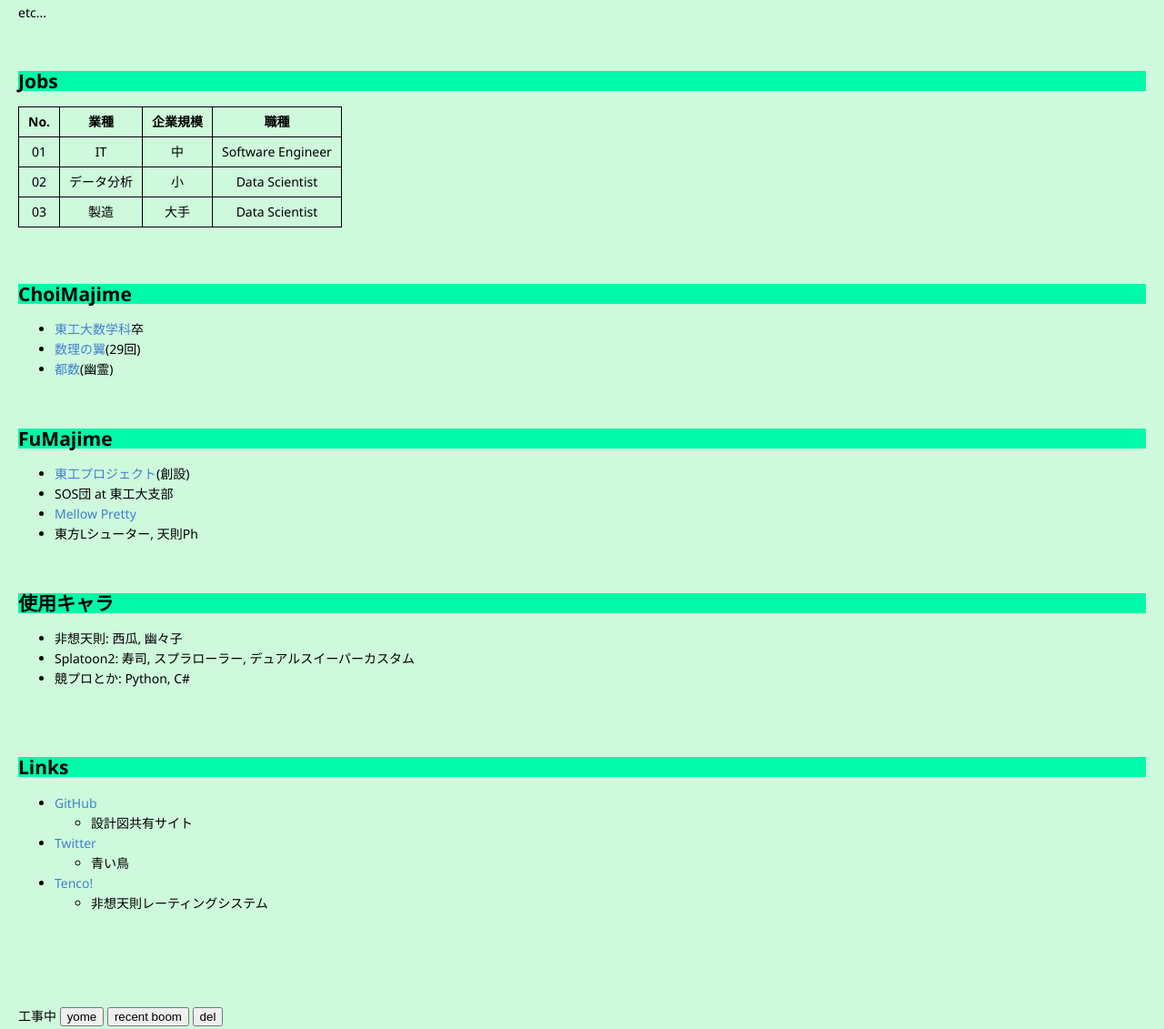
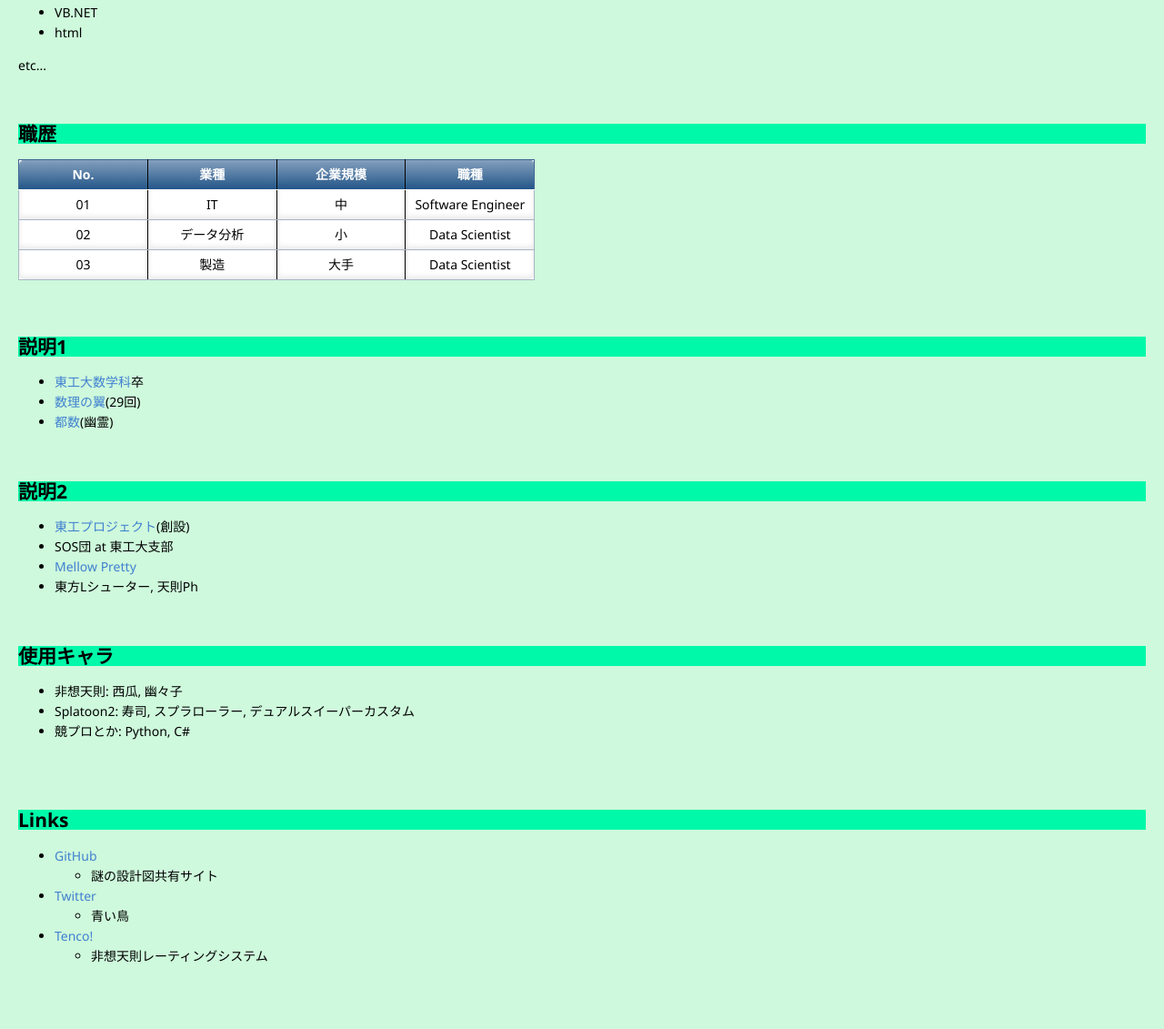
Before and after one commit to laplaciannin102/laplaciannin102.github.io, a plain HTML site: page for_twitter/index.html in a window 1280 px wide. Shown: the part 761-1892 px from the top of the page at 91% size. Drawn offline with Linux system fonts and the light colour scheme.

Commit message:
0923morning update

```diff
--- a/assets/css/for_twitter.css
+++ b/assets/css/for_twitter.css
@@ -7,5 +7,55 @@ h1, h2, h3 {
 }
 
 table, th, td {
+    background-color: white;
     border: 1.5px solid black;
 }
+
+
+table{
+    border-collapse:separate;
+    border-spacing: 0;
+  }
+
+  table th:first-child{
+    border-radius: 5px 0 0 0;
+  }
+
+  table th:last-child{
+    border-radius: 0 5px 0 0;
+    border-right: 1px solid #3c6690;
+  }
+
+  table th{
+    text-align: center;
+    color:white;
+    background: linear-gradient(#829ebc,#225588);
+    border-left: 1px solid #3c6690;
+    border-top: 1px solid #3c6690;
+    border-bottom: 1px solid #3c6690;
+    box-shadow: 0px 1px 1px rgba(255,255,255,0.3) inset;
+    width: 25%;
+    padding: 10px 0;
+  }
+
+  table td{
+    text-align: center;
+    border-left: 1px solid #a8b7c5;
+    border-bottom: 1px solid #a8b7c5;
+    border-top:none;
+    box-shadow: 0px -3px 5px 1px #eee inset;
+    width: 25%;
+    padding: 10px 0;
+  }
+
+  table td:last-child{
+    border-right: 1px solid #a8b7c5;
+  }
+
+  table tr:last-child td:first-child {
+    border-radius: 0 0 0 5px;
+  }
+
+  table tr:last-child td:last-child {
+    border-radius: 0 0 5px 0;
+  }
--- a/assets/css/root.css
+++ b/assets/css/root.css
@@ -7,5 +7,55 @@ h1, h2, h3 {
 }
 
 table, th, td {
+    background-color: white;
     border: 1.5px solid black;
 }
+
+
+table{
+    border-collapse:separate;
+    border-spacing: 0;
+  }
+
+  table th:first-child{
+    border-radius: 5px 0 0 0;
+  }
+
+  table th:last-child{
+    border-radius: 0 5px 0 0;
+    border-right: 1px solid #3c6690;
+  }
+
+  table th{
+    text-align: center;
+    color:white;
+    background: linear-gradient(#829ebc,#225588);
+    border-left: 1px solid #3c6690;
+    border-top: 1px solid #3c6690;
+    border-bottom: 1px solid #3c6690;
+    box-shadow: 0px 1px 1px rgba(255,255,255,0.3) inset;
+    width: 25%;
+    padding: 10px 0;
+  }
+
+  table td{
+    text-align: center;
+    border-left: 1px solid #a8b7c5;
+    border-bottom: 1px solid #a8b7c5;
+    border-top:none;
+    box-shadow: 0px -3px 5px 1px #eee inset;
+    width: 25%;
+    padding: 10px 0;
+  }
+
+  table td:last-child{
+    border-right: 1px solid #a8b7c5;
+  }
+
+  table tr:last-child td:first-child {
+    border-radius: 0 0 0 5px;
+  }
+
+  table tr:last-child td:last-child {
+    border-radius: 0 0 5px 0;
+  }
--- a/assets/js/for_twitter.js
+++ b/assets/js/for_twitter.js
@@ -14,7 +14,7 @@ function showRika() {
   var rika = "みぃ　 ＿＿＿＿_\n　　_／　　　　 ＼\n　／ ／ /　　＼＼ ヽ\n`/ //　/　 |　 ヽヽ|\n/ ｲ｜|｜ | | |｜| ||\n＼| Lヒ辷|_|_辷L|ノ|\n　Ｔ|､ｨ9ﾍ　　ｲ9ﾍ| ||\n　｜||ヒｿ 、 ヒｿ| ||\n　｜|ヽ　 ー　　| ||\n　｜|　＞ー―-イ| ||\n　｜|／＼{只}／`| ||\n　｜|∥　<ハ> 　| ||\n　｜|∥　｜｜ 　| ﾊ|"
 
   aa_obj.innerText = rika;
-  aa_obj.style = "background-color:black;color:white;padding:20px;"
+  aa_obj.style = "background-color:blue;color:white;padding:20px;"
 };
 
 function showBoom() {
@@ -23,7 +23,7 @@ function showBoom() {
   var boom = "　　　　　　　　　　　　　　　　　　　　　　　　 ＿＿＿＿_\n　　　　　　　　 　 　 　 　 　 　 　 　 _ .:´:: :: :: :: :: :: :: :: : |\n　　　 　 　 　 　 　 　 　 　 　 ,...＜ :: :: :: :: :: :: :: :: :: :: :: ::|\n　　　　　　　　　　　　　　　／ : :: :: :: :: :: :: :: :: :: :: :: :: :: ::|\n　　　　　　　　　　　　　　<:: :: :: ::_:: :: :: :: :: :: :: :: :: :: :: :: ::|\n. 　,个 ､　　　　　　　　　　｀ヽ::／　＼:: :: :: :: :: :: :: :: :: :: ::|\n　/　＼::＼＿　　　　　　　　 /　 ●　｀ー―　､:: :: :: :: :: ::|\n　!　　　｀ヽ、:::ヽ 　 　 　 　 /| 、 　 　 　● 　 !:: :: :: :: :: ::|\n　l /´＼　　＼:∧　　　 __ /::.ー― ､　　　　　 |:: :: :: :: :: : |\n　丶 　　＼　　＼:.ー<´::／:: :: :: :: :: ＼＿＿.ノ:: :: :: :: :: :::|\n　 　 ＼　　)　　 　 _＞<:: :: :: ／: :: :: :: :: :: :: ／´＼:: :: :: ﾉ\n　　　　 ￣￣￣￣　　　｀ー'<＿_ノ: :: :: :: ／　　　　 ￣\n　　　　　　　　　,ヘ ＿＿＿　　 <＿_ノ::/\n　　　　　　　　　l:: :: :: :: :: :: ::｀ヽ ＿_/:::::l\n　　 　 　 　 　 八:: :: :: :: :: :: :: :: :: :: :: :: :′\n　　　　　　　　　　＼:: :: :: :: :: :: :: :: :: ::/\n　　　　 　 　 　 　 　 ＼:: :: :: :: :: :: ::ノ\n　　　　　　　　　　　　　　￣￣￣"
 
   aa_obj.innerText = boom;
-  aa_obj.style = "background-color:black;color:white;padding:20px;"
+  aa_obj.style = "background-color:blue;color:white;padding:20px;"
 };
 
 function delAA() {
--- a/for_twitter/index.html
+++ b/for_twitter/index.html
@@ -5,6 +5,7 @@
 <meta http-equiv="Content-type" content="text/html;charset=UTF-8">
 
 <script type="text/javascript" src="../assets/js/for_twitter.js"></script>
+<link rel="shortcut icon" href="../assets/ico/nanika_big.ico" type="image/vnd.microsoft.icon">
 <link rel="stylesheet" type="text/css" href="../assets/css/for_twitter.css">
 <style>
 /*---------------------------------------------------------------------------------------------
@@ -390,15 +391,15 @@ blockquote {
 <p>here: <a href="https://laplaciannin102.github.io/for_twitter/">https://laplaciannin102.github.io/for_twitter/</a></p>
 <hr>
 <h1 id="profile-for-twitter"><strong>Profile for twitter</strong></h1>
-<h2 id="handle-name"><strong>Handle name</strong></h2>
+<h2 id="%E5%90%8D%E5%89%8D"><strong>名前</strong></h2>
 <ul>
 <li>杏仁豆腐</li>
 </ul>
-<h2 id="self-portrait"><strong>Self-portrait</strong></h2>
-<p>いぬ</p>
-<img width="200" alt="ｲｯﾇ" src="../assets/img/inu.png">
+<h2 id="%E3%82%A2%E3%82%A4%E3%82%B3%E3%83%B3"><strong>アイコン</strong></h2>
+<p>いか</p>
+<p><img width="200" alt="ika" src="../assets/img/nanika_pink.png"><br></p>
 <br>
-<h2 id="experienced-programming-languages"><strong>Experienced programming languages</strong></h2>
+<h2 id="%E7%B5%8C%E9%A8%93%E8%A8%80%E8%AA%9E"><strong>経験言語</strong></h2>
 <ul>
 <li>Python</li>
 <li>R</li>
@@ -409,10 +410,11 @@ blockquote {
 <li>JavaScript</li>
 <li>VBA</li>
 <li>VB.NET</li>
+<li>html</li>
 </ul>
 <p>etc...</p>
 <br>
-<h2 id="jobs"><strong>Jobs</strong></h2>
+<h2 id="%E8%81%B7%E6%AD%B4"><strong>職歴</strong></h2>
 <table>
 <thead>
 <tr>
@@ -445,14 +447,14 @@ blockquote {
 </table>
 <br>
 <br>
-<h2 id="choimajime"><strong>ChoiMajime</strong></h2>
+<h2 id="%E8%AA%AC%E6%98%8E1"><strong>説明1</strong></h2>
 <ul>
 <li><a href="https://educ.titech.ac.jp/math/">東工大数学科</a>卒</li>
 <li><a href="https://www.npo-tsubasa.jp/">数理の翼</a>(29回)</li>
 <li><a href="https://tosuu.web.fc2.com/">都数</a>(幽霊)</li>
 </ul>
 <br>
-<h2 id="fumajime"><strong>FuMajime</strong></h2>
+<h2 id="%E8%AA%AC%E6%98%8E2"><strong>説明2</strong></h2>
 <ul>
 <li><a href="https://twitter.com/toukouproject">東工プロジェクト</a>(創設)</li>
 <li>SOS団 at 東工大支部</li>
@@ -471,7 +473,7 @@ blockquote {
 <ul>
 <li><a href="https://github.com/laplaciannin102/">GitHub</a>
 <ul>
-<li>設計図共有サイト</li>
+<li>謎の設計図共有サイト</li>
 </ul>
 </li>
 <li><a href="https://twitter.com/mq_spark/">Twitter</a>
@@ -489,10 +491,16 @@ blockquote {
 <br>
 <br>
 <br>
-工事中
-<button type="button" name="rika" value="value" onclick="showRika()">yome</button>
-<button type="button" name="recent_boom" value="value" onclick="showBoom()">recent boom</button>
-<button type="button" name="del" value="value" onclick="delAA()">del</button>
+<br>
+<br>
+工事中...
+<br>
+<br>
+<br>
+<br>
+<button type="button" name="rika" value="value" onclick="showRika()">Yome</button>
+<button type="button" name="recent_boom" value="value" onclick="showBoom()">Recent boom</button>
+<button type="button" name="del" value="value" onclick="delAA()">Clear</button>
 <div id="AA_txt"></div>
 <br>
 <br>
```
Also changed, not shown: assets/js/root.js (+33 -6 lines), index.html (+10 -4 lines), assets/ico/nanika_big.ico (added), assets/ico/nanika_mid.ico (added), assets/img/nanika_pink.png (added), assets/img/nanika_transparent.png (added).
